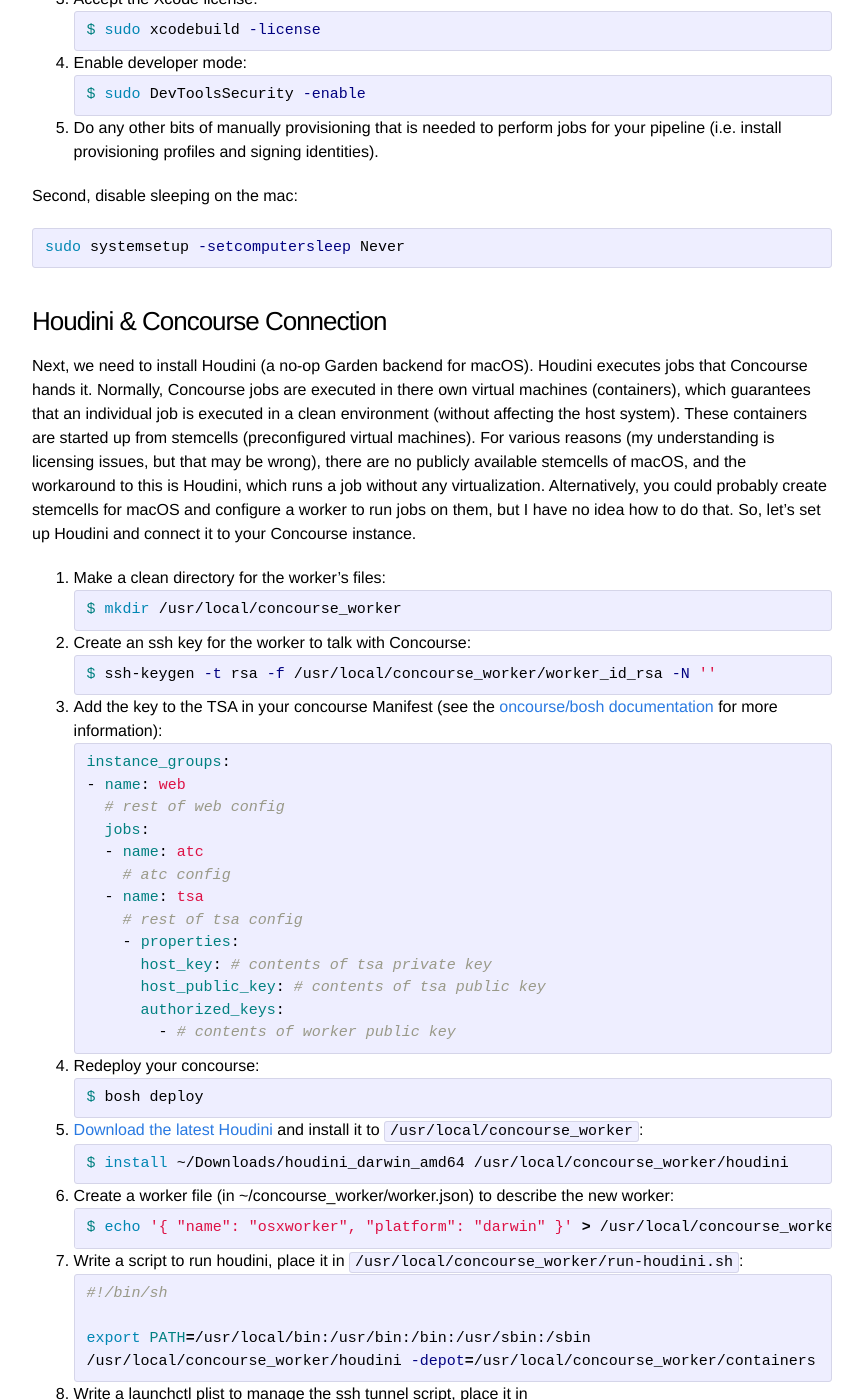
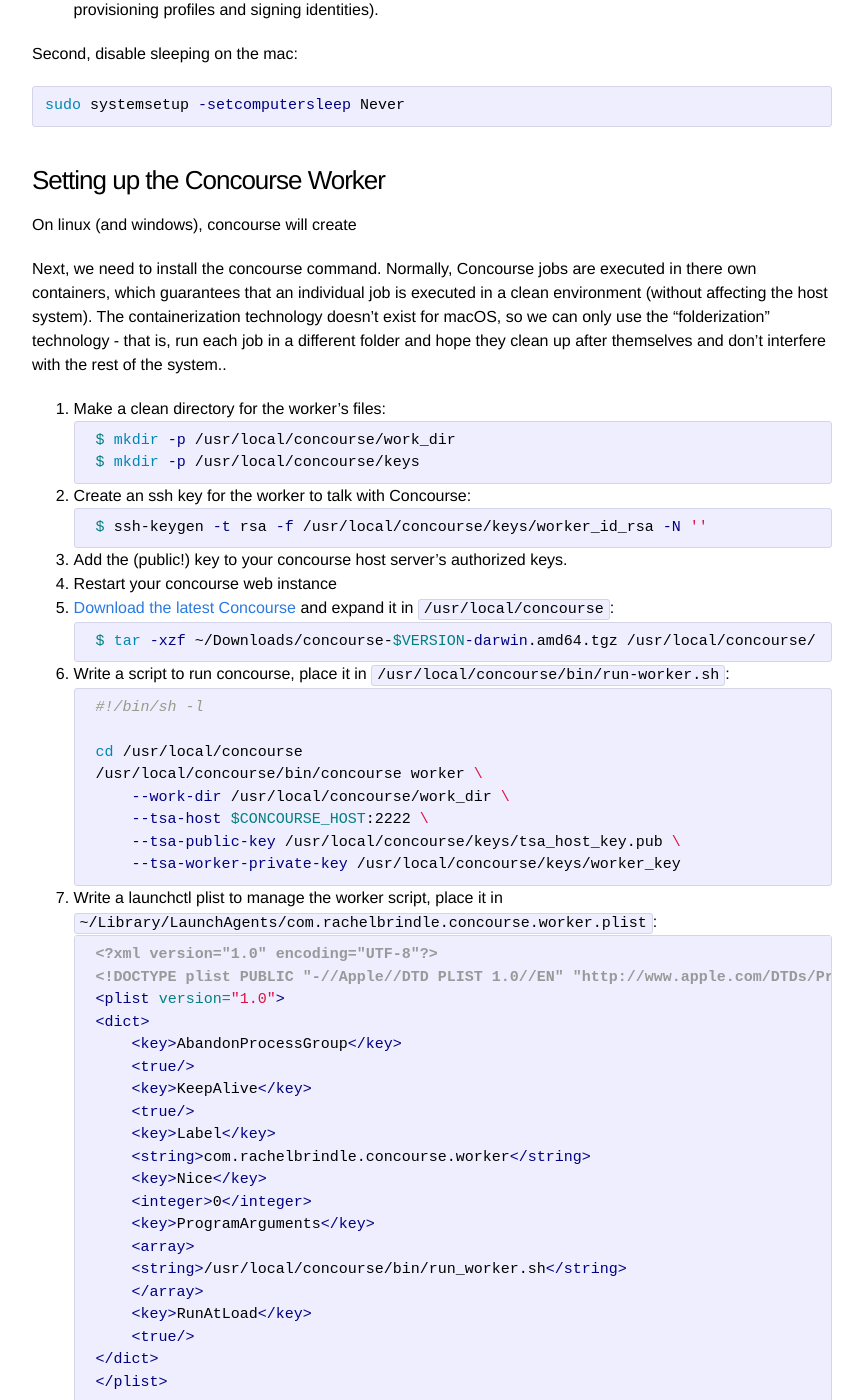
Before and after one commit to younata/younata.github.io, a Jekyll site: the page built from _posts/2016-11-08-concourse-mac-worker.md, in a window 1280 px wide and 1400 px high, scrolled down 851 px. Shown: the whole window, without its empty margins (208-1071 px from the left). Built offline with Jekyll 4.4.1, drawn with Linux system fonts in a browser that asks for light colours; some of the changed text lies outside the part shown.

Commit message:
Update my concourse articles for May 2019

````diff
--- a/_posts/2016-11-08-concourse-mac-worker.md
+++ b/_posts/2016-11-08-concourse-mac-worker.md
@@ -5,17 +5,15 @@
 tags: ios, concourse, ci
 ---
 
-Update 2019-05-11: For quite some time now, using houdini directly hasn't been recommended. Use `concourse worker` will still do the right thing.
+Update 2019-05-11: Massively simplified this, now that running houdini directly is no longer needed.
 
-Setting up a macOS worker with Concourse is interesting. Because of licensing issues (as I understand it), you can't just provisioning a mac box on AWS to be a worker, you need to use your own hardware. For that, there does exist a process to configure your Concourse installation to accept external workers (which your mac would be).
+Setting up a macOS worker with Concourse is much easier than it used to be. Now, it's more-or-less plugin and play with the concourse command itself.
 
-I recommend purchasing a separate mac to be a worker (if you don't already have an extra mac to use). Given the [current state of the mac lineup](http://buyersguide.macrumors.com/#Mac) (as of November 2016), I would recommend buying secondhand macs. The point is to not use someone's workstation as your worker.
+I recommend purchasing a separate mac to be a worker, though if you have an extra mac laying around, this is also a good use for it.
 
-This assumes you already have a [Concourse installation w/ bosh setup]({% post_url 2016-11-08-concourse-aws %}).
+This assumes you already have a Concourse installation setup.
 
 ## Configuring the Mac Worker
-
-To configure a Mac worker with Concourse, there's a few steps we need to do.
 
 ### Build Dependencies
 
@@ -48,67 +46,49 @@
 sudo systemsetup -setcomputersleep Never
 ```
 
-### Houdini & Concourse Connection
+### Setting up the Concourse Worker
 
-Next, we need to install Houdini (a no-op Garden backend for macOS). Houdini executes jobs that Concourse hands it. Normally, Concourse jobs are executed in there own virtual machines (containers), which guarantees that an individual job is executed in a clean environment (without affecting the host system). These containers are started up from stemcells (preconfigured virtual machines). For various reasons (my understanding is licensing issues, but that may be wrong), there are no publicly available stemcells of macOS, and the workaround to this is Houdini, which runs a job without any virtualization. Alternatively, you could probably create stemcells for macOS and configure a worker to run jobs on them, but I have no idea how to do that. So, let's set up Houdini and connect it to your Concourse instance.
+On linux (and windows), concourse will create
 
-01. Make a clean directory for the worker's files:
+Next, we need to install the concourse command. Normally, Concourse jobs are executed in there own containers, which guarantees that an individual job is executed in a clean environment (without affecting the host system). The containerization technology doesn't exist for macOS, so we can only use the "folderization" technology - that is, run each job in a different folder and hope they clean up after themselves and don't interfere with the rest of the system..
+
+1. Make a clean directory for the worker's files:
 
     ```bash
-    $ mkdir /usr/local/concourse_worker
+    $ mkdir -p /usr/local/concourse/work_dir
+    $ mkdir -p /usr/local/concourse/keys
     ```
 
-02. Create an ssh key for the worker to talk with Concourse:
+2. Create an ssh key for the worker to talk with Concourse:
 
     ```bash
-    $ ssh-keygen -t rsa -f /usr/local/concourse_worker/worker_id_rsa -N ''
+    $ ssh-keygen -t rsa -f /usr/local/concourse/keys/worker_id_rsa -N ''
     ```
 
-03. Add the key to the TSA in your concourse Manifest (see the [oncourse/bosh documentation](https://concourse.ci/clusters-with-bosh.html#section_configuring-bosh-tsa) for more information):
+3. Add the (public!) key to your concourse host server's authorized keys.
 
-    ```yml
-    instance_groups:
-    - name: web
-      # rest of web config
-      jobs:
-      - name: atc
-        # atc config
-      - name: tsa
-        # rest of tsa config
-        - properties:
-          host_key: # contents of tsa private key
-          host_public_key: # contents of tsa public key
-          authorized_keys:
-            - # contents of worker public key
+4. Restart your concourse web instance
+
+5. [Download the latest Concourse](https://github.com/concourse/concourse/releases/latest) and expand it in `/usr/local/concourse`:
+
+    ```bash
+    $ tar -xzf ~/Downloads/concourse-$VERSION-darwin.amd64.tgz /usr/local/concourse/
     ```
 
-04. Redeploy your concourse:
+6. Write a script to run concourse, place it in `/usr/local/concourse/bin/run-worker.sh`:
 
     ```bash
-    $ bosh deploy
+    #!/bin/sh -l
+
+    cd /usr/local/concourse
+    /usr/local/concourse/bin/concourse worker \
+        --work-dir /usr/local/concourse/work_dir \
+        --tsa-host $CONCOURSE_HOST:2222 \
+        --tsa-public-key /usr/local/concourse/keys/tsa_host_key.pub \
+        --tsa-worker-private-key /usr/local/concourse/keys/worker_key
     ```
 
-05. [Download the latest Houdini](https://github.com/vito/houdini/releases/latest) and install it to `/usr/local/concourse_worker`:
-
-    ```bash
-    $ install ~/Downloads/houdini_darwin_amd64 /usr/local/concourse_worker/houdini
-    ```
-06. Create a worker file (in ~/concourse_worker/worker.json) to describe the new worker:
-
-    ```bash
-    $ echo '{ "name": "osxworker", "platform": "darwin" }' > /usr/local/concourse_worker/worker.json
-    ```
-
-07. Write a script to run houdini, place it in `/usr/local/concourse_worker/run-houdini.sh`:
-
-    ```bash
-    #!/bin/sh
-
-    export PATH=/usr/local/bin:/usr/bin:/bin:/usr/sbin:/sbin
-    /usr/local/concourse_worker/houdini -depot=/usr/local/concourse_worker/containers
-    ```
-
-08. Write a launchctl plist to manage the ssh tunnel script, place it in `/usr/local/concourse_worker/com.example.concourse.houdini.plist` (replace com.example with your reverse domain name):
+7. Write a launchctl plist to manage the worker script, place it in `~/Library/LaunchAgents/com.rachelbrindle.concourse.worker.plist`:
 
     ```xml
     <?xml version="1.0" encoding="UTF-8"?>
@@ -120,12 +100,12 @@
         <key>KeepAlive</key>
         <true/>
         <key>Label</key>
-        <string>com.example.concourse.houdini</string>
+        <string>com.rachelbrindle.concourse.worker</string>
         <key>Nice</key>
         <integer>0</integer>
         <key>ProgramArguments</key>
         <array>
-        <string>/usr/local/concourse_worker/run-houdini.sh</string>
+        <string>/usr/local/concourse/bin/run_worker.sh</string>
         </array>
         <key>RunAtLoad</key>
         <true/>
@@ -133,59 +113,17 @@
     </plist>
     ```
 
-09. Write a script to run an ssh tunnel between the worker and your concourse installation, place it in `/usr/local/concourse_worker/ssh-tunnel.sh` (replace ci.example.com with your concourse host):
-
-    ```bash
-    #!/bin/sh
-
-    ssh -p 2222 ci.example.com -i /usr/local/concourse_worker/worker_id_rsa -R 0.0.0.0:0:127.0.0.1:7777 forward-worker < /usr/local/concourse_worker/worker.json
-    ```
-
-10. Write a launchctl plist to manage the ssh tunnel script, place it in `/usr/local/concourse_worker/com.example.concourse.ssh-tunnel.plist`:
-
-    ```xml
-    <?xml version="1.0" encoding="UTF-8"?>
-    <!DOCTYPE plist PUBLIC "-//Apple//DTD PLIST 1.0//EN" "http://www.apple.com/DTDs/PropertyList-1.0.dtd">
-    <plist version="1.0">
-    <dict>
-        <key>KeepAlive</key>
-        <true/>
-        <key>Label</key>
-        <string>com.example.concourse.ssh-tunnel</string>
-        <key>Nice</key>
-        <integer>0</integer>
-        <key>ProgramArguments</key>
-        <array>
-            <string>/usr/local/concourse_worker/ssh-tunnel.sh</string>
-        </array>
-        <key>RunAtLoad</key>
-        <true/>
-    </dict>
-    </plist>
-    ```
-
-11. Install the 3 launchctl scripts for the user:
-
-    ```bash
-    $ cp /usr/local/concourse_worker/*.plist ~/Library/LaunchAgents/
-    ```
-
-12. Open System Preferences and set the machine to automatically log in:
+8. Open System Preferences and set the machine to automatically log in:
 
     ![AutoLoginImage](/assets/concourse_houdini_auto_login.png)
 
 Now, if you reboot, you should be see that this machine is now a worker for your concourse instance.
 
-To manually ensure that you correctly configured houdine, then simply run the `/usr/local/concourse_worker/run-houdini.sh` and the `/usr/local/concourse_worker/ssh-tunnel.sh` scripts in separate terminals. You should see output that indicates the worker is correctly configured.
-
-Otherwise, to run houdini and connect it to your concourse installation, run
+Otherwise, to run the worker and connect it to your concourse instance, run
 
 ```bash
-$ launchctl load ~/Library/LaunchAgents/com.example.concourse.houdini.plist
-$ launchctl load ~/Library/LaunchAgents/com.example.concourse.ssh-tunnel.plist
+$ launchctl load ~/Library/LaunchAgents/com.rachelbrindle.concourse.worker.plist
 ```
-
-Or, just reboot.
 
 ## Configuring jobs to use the Mac Worker
 
````
Also changed, not shown: _posts/2016-11-08-concourse-aws.md (+6 -0 lines).
